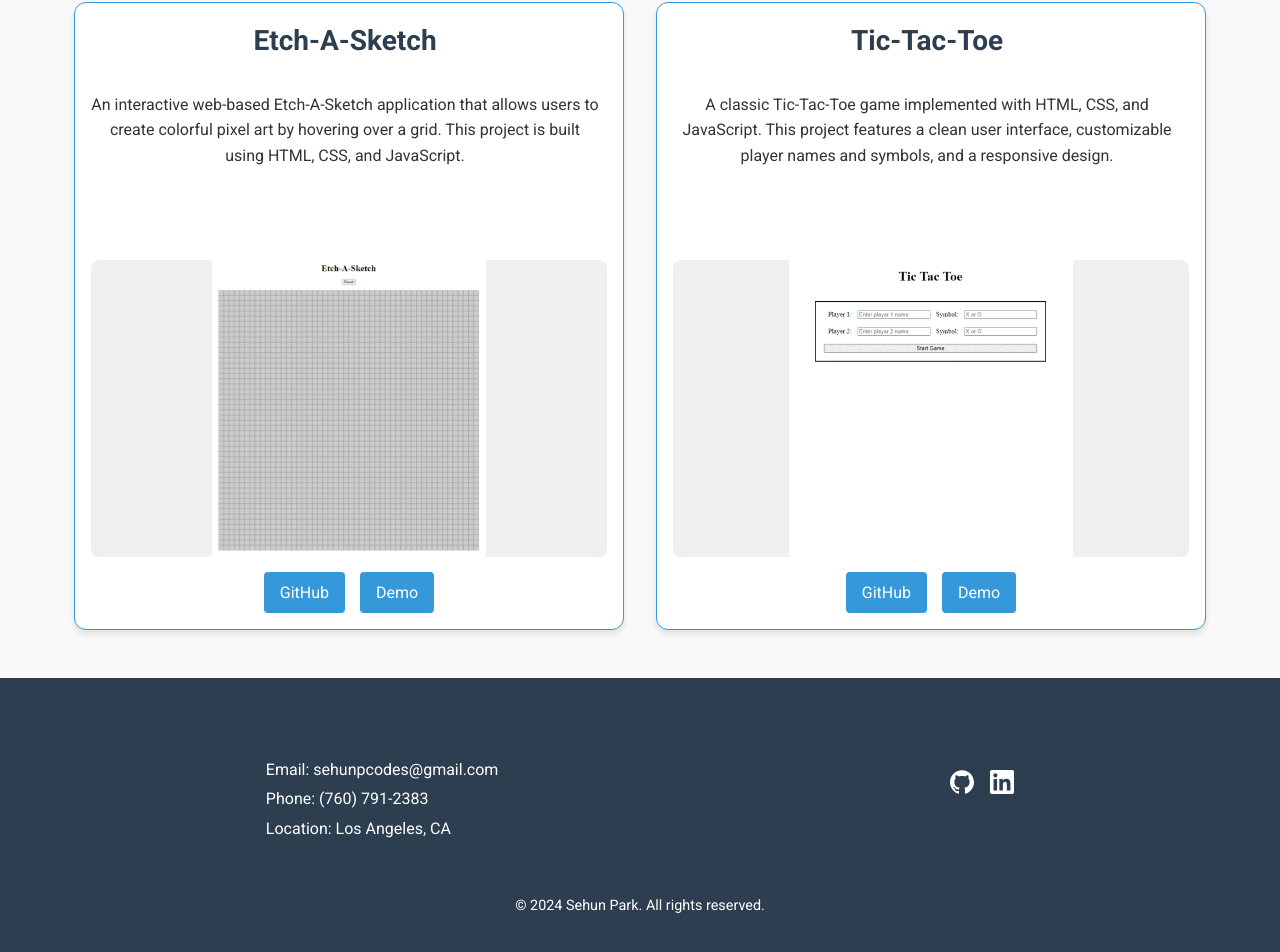
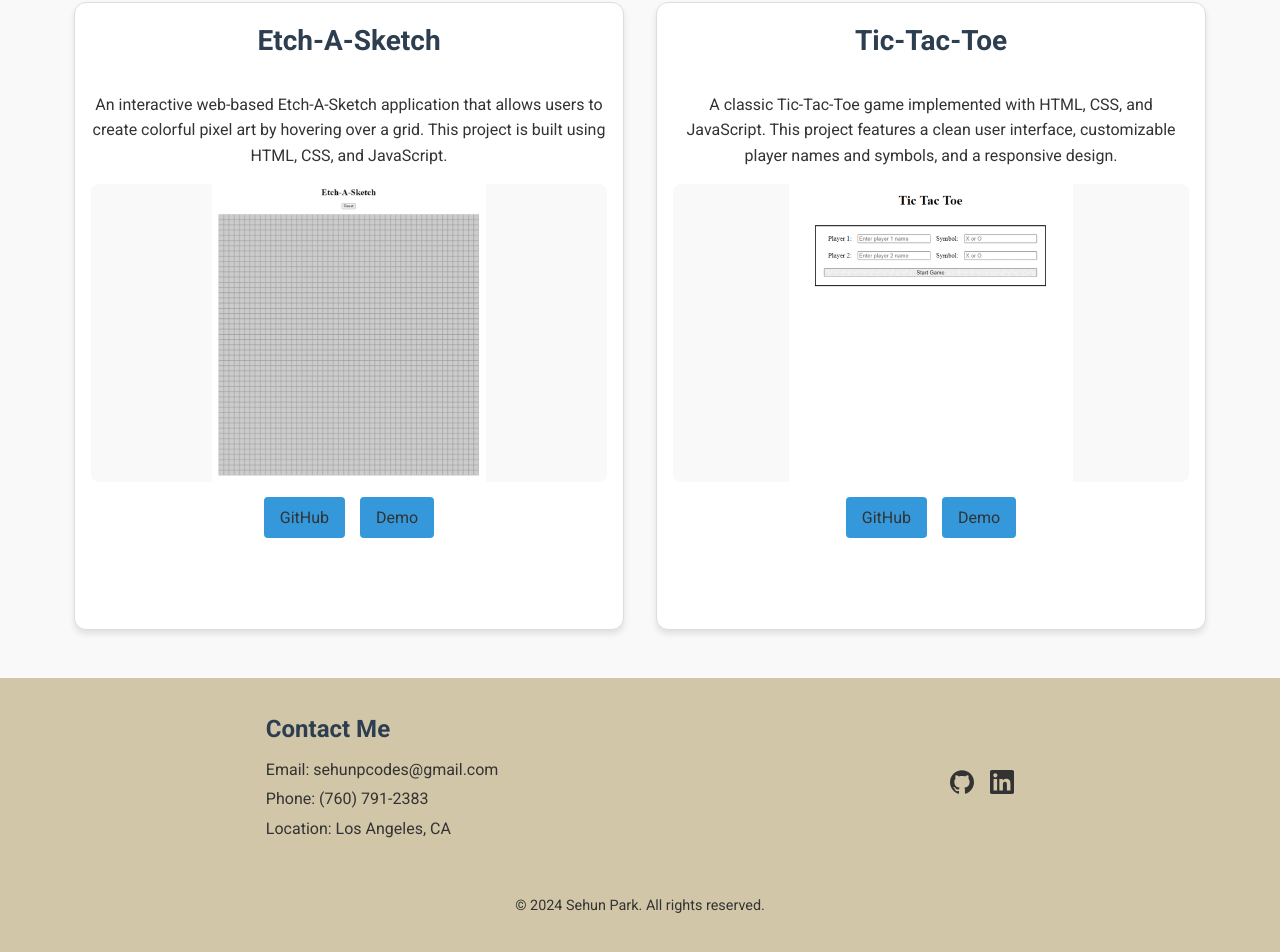
Before and after one commit to sehundpark/personal-portfolio, a React (Vite) app: page /works in a window 1280 px wide. Shown: the part 1492-2444 px from the top of the page. Built offline with nearby package versions, Linux system fonts and the light colour scheme.

Commit message:
Updated style colors to use :root. Completed dark/light mode.

```diff
--- a/src/components/Footer.jsx
+++ b/src/components/Footer.jsx
@@ -37,10 +37,25 @@ export const Footer = () => {
 };
 
 const StyledFooter = styled.footer`
-  background-color: var(--secondary-color);
-  color: white;
+  background-color: var(--footer-bg);
+  color: var(--footer-text);
   padding: 2rem 0;
   margin-top: 2rem;
+`;
+
+const SocialLink = styled.a`
+  color: var(--text-color);
+  text-decoration: none;
+  transition: color 0.3s ease;
+
+  &:hover {
+    color: var(--primary-color);
+  }
+
+  svg {
+    width: 24px;
+    height: 24px;
+  }
 `;
 
 const FooterContent = styled.div`
@@ -51,6 +66,7 @@ const FooterContent = styled.div`
   max-width: 1200px;
   margin: 0 auto;
   padding: 0 1rem;
+  color: var(--footer-text);
 `;
 
 const ContactInfo = styled.div`
@@ -68,20 +84,10 @@ const ContactInfo = styled.div`
 const SocialLinks = styled.div`
   display: flex;
   gap: 1rem;
-`;
-
-const SocialLink = styled.a`
-  color: white;
-  text-decoration: none;
-  transition: color 0.3s ease;
+  color: var(--footer-text);
 
   &:hover {
     color: var(--primary-color);
-  }
-
-  svg {
-    width: 24px;
-    height: 24px;
   }
 `;
 
@@ -89,6 +95,7 @@ const Copyright = styled.p`
   text-align: center;
   margin-top: 2rem;
   font-size: 0.9rem;
+  color: var(--footer-text);
 `;
 
 const GitHubIcon = () => (
--- a/src/components/HobbyCard.jsx
+++ b/src/components/HobbyCard.jsx
@@ -10,7 +10,7 @@ export const HobbyCard = ({ content, imageSlider }) => {
 };
 
 const StyledCard = styled.div`
-  border: 1px solid var(--primary-color);
+  border: 1px solid var(--border-color);
   border-radius: 12px;
   padding: 20px;
   width: 100%;
@@ -20,7 +20,7 @@ const StyledCard = styled.div`
   display: flex;
   flex-direction: column;
   background-color: var(--card-background);
-  box-shadow: 0 4px 6px rgba(0, 0, 0, 0.1);
+  box-shadow: 0 4px 6px var(--shadow-color);
   transition: transform 0.3s ease;
 
   &:hover {
--- a/src/components/ImageSlider.jsx
+++ b/src/components/ImageSlider.jsx
@@ -84,7 +84,7 @@ const StyledButtonContainer = styled.div`
 
 const StyledSlideshowNavigationButton = styled.button`
   background-color: var(--primary-color);
-  color: white;
+  color: var(--text-color);
   border: none;
   border-radius: 50%;
   width: 30px;
@@ -101,11 +101,6 @@ const StyledSlideshowNavigationButton = styled.button`
   }
 `;
 
-const StyledDotContainer = styled.div`
-  display: flex;
-  justify-content: center;
-`;
-
 const StyledDot = styled.span`
   height: 8px;
   width: 8px;
@@ -116,3 +111,8 @@ const StyledDot = styled.span`
   margin: 0 4px;
   transition: background-color 0.3s ease;
 `;
+
+const StyledDotContainer = styled.div`
+  display: flex;
+  justify-content: center;
+`;
--- a/src/components/ProjectCard.jsx
+++ b/src/components/ProjectCard.jsx
@@ -40,7 +40,7 @@ export const ProjectCard = ({
 };
 
 const StyledCard = styled.div`
-  border: 1px solid var(--primary-color);
+  border: 1px solid var(--border-color);
   border-radius: 12px;
   padding: 16px;
   width: 100%;
@@ -53,27 +53,18 @@ const StyledCard = styled.div`
   box-sizing: border-box;
   background-color: var(--card-background);
   color: var(--text-color);
-  box-shadow: 0 4px 6px rgba(0, 0, 0, 0.1);
+  box-shadow: 0 4px 6px var(--shadow-color);
   transition: transform 0.3s ease, box-shadow 0.3s ease;
 
   &:hover {
     transform: translateY(-5px);
-    box-shadow: 0 6px 12px rgba(0, 0, 0, 0.15);
+    box-shadow: 0 6px 12px var(--shadow-color);
   }
 `;
 
 const ContentWrapper = styled.div`
-  flex: 1;
-  overflow-y: auto;
-  margin-bottom: 16px;
-  padding-right: 8px;
-
-  &::-webkit-scrollbar {
-    width: 6px;
-  }
-
   &::-webkit-scrollbar-track {
-    background: #f1f1f1;
+    background: var(--background-color);
   }
 
   &::-webkit-scrollbar-thumb {
@@ -84,12 +75,27 @@ const ContentWrapper = styled.div`
 
 const ImageWrapper = styled.div`
   height: 50%;
-  background-color: #f0f0f0;
+  background-color: var(--background-color);
   display: flex;
   align-items: center;
   justify-content: center;
   overflow: hidden;
   border-radius: 8px;
+`;
+
+const StyledButton = styled.button`
+  background-color: var(--primary-color);
+  color: var(--text-color);
+  border: none;
+  border-radius: 4px;
+  padding: 8px 16px;
+  cursor: pointer;
+  transition: background-color 0.3s ease;
+  text-decoration: none;
+
+  &:hover {
+    background-color: var(--secondary-color);
+  }
 `;
 
 const StyledCardTitle = styled.h3`
@@ -112,18 +118,3 @@ const StyledButtonContainer = styled.div`
   margin-top: 15px;
   gap: 15px;
 `;
-
-const StyledButton = styled.button`
-  background-color: var(--primary-color);
-  color: white;
-  border: none;
-  border-radius: 4px;
-  padding: 8px 16px;
-  cursor: pointer;
-  transition: background-color 0.3s ease;
-  text-decoration: none;
-
-  &:hover {
-    background-color: var(--secondary-color);
-  }
-`;
--- a/src/components/SkillsSection.jsx
+++ b/src/components/SkillsSection.jsx
@@ -26,8 +26,8 @@ const SkillsList = styled.ul`
 `;
 
 const SkillItem = styled.li`
-  background-color: var(--primary-color);
-  color: white;
+  background-color: var(--skill-bg);
+  color: var(--skill-text);
   padding: 0.5rem 1rem;
   border-radius: 20px;
   font-size: 0.9rem;
--- a/src/index.css
+++ b/src/index.css
@@ -9,6 +9,13 @@
   --card-background: #ffffff;
   --navbar-bg: #ffffff;
   --hover-bg: #e9ecef;
+  --border-color: #ddd;
+  --shadow-color: rgba(0, 0, 0, 0.1);
+  --skill-bg: #3498db;
+  --skill-text: #ffffff;
+  --footer-bg: #d1c6a7;
+  --footer-text: #333333;
+  --footer-link-color: #2980b9;
 
   font-family: "Roboto", sans-serif;
   line-height: 1.6;
@@ -25,13 +32,20 @@
 
 [data-theme="dark"] {
   --primary-color: #3498db;
-  --secondary-color: #34495e;
+  --secondary-color: #4490db;
   --accent-color: #e74c3c;
   --background-color: #1a1a1a;
   --text-color: #ffffff;
   --card-background: #2c3e50;
   --navbar-bg: #2c3e50;
   --hover-bg: #34495e;
+  --border-color: #444;
+  --shadow-color: rgba(255, 255, 255, 0.1);
+  --skill-bg: #3498db;
+  --skill-text: #ffffff;
+  --footer-bg: #2c3e50;
+  --footer-text: #ffffff;
+  --footer-link-color: #5dade2;
 }
 
 body {
@@ -39,6 +53,8 @@ body {
   min-width: 320px;
   min-height: 100vh;
   transition: background-color 0.3s ease, color 0.3s ease;
+  background-color: var(--background-color);
+  color: var(--text-color);
 }
 
 h1,
@@ -67,9 +83,7 @@ h4 {
 }
 
 a {
-  font-weight: 500;
   color: var(--primary-color);
-  text-decoration: none;
   transition: color 0.3s ease;
 }
 
@@ -115,9 +129,9 @@ button:focus-visible {
 input,
 textarea,
 select {
-  background-color: var(--background-color);
+  background-color: var(--card-background);
   color: var(--text-color);
-  border: 1px solid var(--secondary-color);
+  border: 1px solid var(--border-color);
 }
 
 ::placeholder {
--- a/src/pages/About.jsx
+++ b/src/pages/About.jsx
@@ -135,6 +135,8 @@ const StyledAboutPage = styled.div`
   padding: 2rem;
   text-align: center;
   box-sizing: border-box;
+  background-color: var(--background-color);
+  color: var(--text-color);
 `;
 
 const NavBar = styled.nav`
@@ -164,14 +166,9 @@ const NavItem = styled.button`
   }
 `;
 
-const Section = styled.section`
-  margin-bottom: 3rem;
-  scroll-margin-top: ${NAVBAR_HEIGHT + 20}px;
-`;
-
 const StyledAboutMeParagraph = styled.p`
   padding-bottom: 50px;
-  border-bottom: 2px solid black;
+  border-bottom: 2px solid var(--border-color);
   margin-bottom: 50px;
   text-align: center;
 `;
@@ -179,7 +176,12 @@ const StyledAboutMeParagraph = styled.p`
 const Hobbies = styled.div`
   margin-top: 50px;
   padding-top: 40px;
-  border-top: 2px solid black;
+  border-top: 2px solid var(--border-color);
+`;
+
+const Section = styled.section`
+  margin-bottom: 3rem;
+  scroll-margin-top: ${NAVBAR_HEIGHT + 20}px;
 `;
 
 const HobbiesGrid = styled.div`
--- a/src/pages/Home.jsx
+++ b/src/pages/Home.jsx
@@ -75,6 +75,7 @@ const StyledHomeSectionOne = styled.div`
   align-items: center;
   width: 100%;
   border: 2px solid var(--primary-color);
+  background-color: var(--card-background);
   border-radius: 8px;
   padding: 2rem;
   box-sizing: border-box;
@@ -122,7 +123,7 @@ const StyledButton = styled.button`
   display: inline-block;
   padding: 0.5rem 1rem;
   background-color: var(--primary-color);
-  color: white;
+  color: var(--text-color);
   text-decoration: none;
   border-radius: 4px;
   border: none;
--- a/src/pages/subpages/Education/Resume.jsx
+++ b/src/pages/subpages/Education/Resume.jsx
@@ -241,11 +241,11 @@ const StyledResume = styled.div`
   padding: 2rem;
   font-family: Arial, sans-serif;
   line-height: 1.6;
-  color: #333;
-  background-color: #f9f9f9;
-  border: 1px solid #ddd;
+  color: var(--text-color);
+  background-color: var(--background-color);
+  border: 1px solid var(--border-color);
   border-radius: 8px;
-  box-shadow: 0 2px 4px rgba(0, 0, 0, 0.1);
+  box-shadow: 0 2px 4px var(--shadow-color);
   position: relative;
 `;
 
@@ -261,11 +261,11 @@ const SocialLink = styled(Link)`
   display: inline-block;
   width: 24px;
   height: 24px;
-  color: #333;
+  color: var(--text-color);
   transition: color 0.3s ease;
 
   &:hover {
-    color: #3498db;
+    color: var(--primary-color);
   }
 `;
 
@@ -298,8 +298,8 @@ const Section = styled.section`
   margin-bottom: 2rem;
 
   h2 {
-    color: #2c3e50;
-    border-bottom: 2px solid #3498db;
+    color: var(--secondary-color);
+    border-bottom: 2px solid var(--primary-color);
     padding-bottom: 0.5rem;
     margin-bottom: 1rem;
   }
@@ -320,8 +320,8 @@ const SkillList = styled.ul`
 `;
 
 const SkillItem = styled.li`
-  background-color: #3498db;
-  color: white;
+  background-color: var(--skill-bg);
+  color: var(--skill-text);
   padding: 0.3rem 0.8rem;
   border-radius: 20px;
   font-size: 0.9rem;
@@ -350,8 +350,9 @@ const ProjectLinks = styled.div`
 `;
 
 const ProjectButton = styled.a`
-  background-color: white;
-  border: 2px solid black;
+  background-color: var(--card-background);
+  border: 2px solid var(--text-color);
+  color: var(--text-color);
   border-radius: 20px;
   padding: 5px 10px;
   cursor: pointer;
@@ -360,7 +361,7 @@ const ProjectButton = styled.a`
   font-size: 14px;
 
   &:hover {
-    background-color: #f0f0f0;
+    background-color: var(--hover-bg);
   }
 `;
 
@@ -368,7 +369,7 @@ const ViewMoreLink = styled(Link)`
   display: block;
   text-align: center;
   margin-top: 1rem;
-  color: #3498db;
+  color: var(--primary-color);
   text-decoration: none;
   font-weight: bold;
   font-size: 18px;
@@ -404,23 +405,23 @@ const CourseList = styled.ul`
 const CourseItem = styled.li`
   margin-bottom: 1rem;
   padding: 1rem;
-  background-color: #fff;
-  border: 1px solid #e0e0e0;
+  background-color: var(--card-background);
+  border: 1px solid var(--border-color);
   border-radius: 4px;
   transition: all 0.3s ease;
 
   &:hover {
-    box-shadow: 0 2px 8px rgba(0, 0, 0, 0.15);
+    box-shadow: 0 2px 8px var(--shadow-color);
   }
 `;
 
 const CourseName = styled.h4`
   margin: 0 0 0.5rem 0;
-  color: #2980b9;
+  color: var(--primary-color);
 `;
 
 const CourseDescription = styled.p`
   margin: 0;
   font-size: 0.9rem;
-  color: #555;
+  color: var(--text-color);
 `;
```
